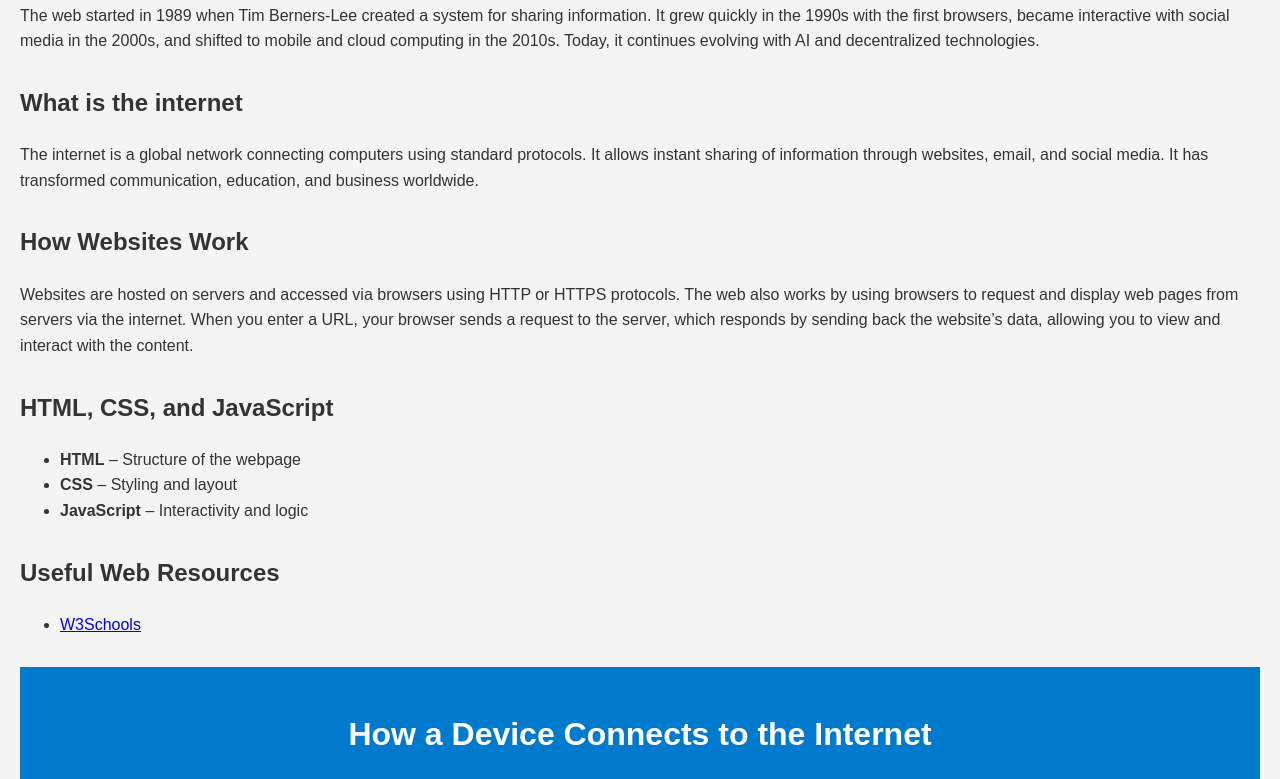
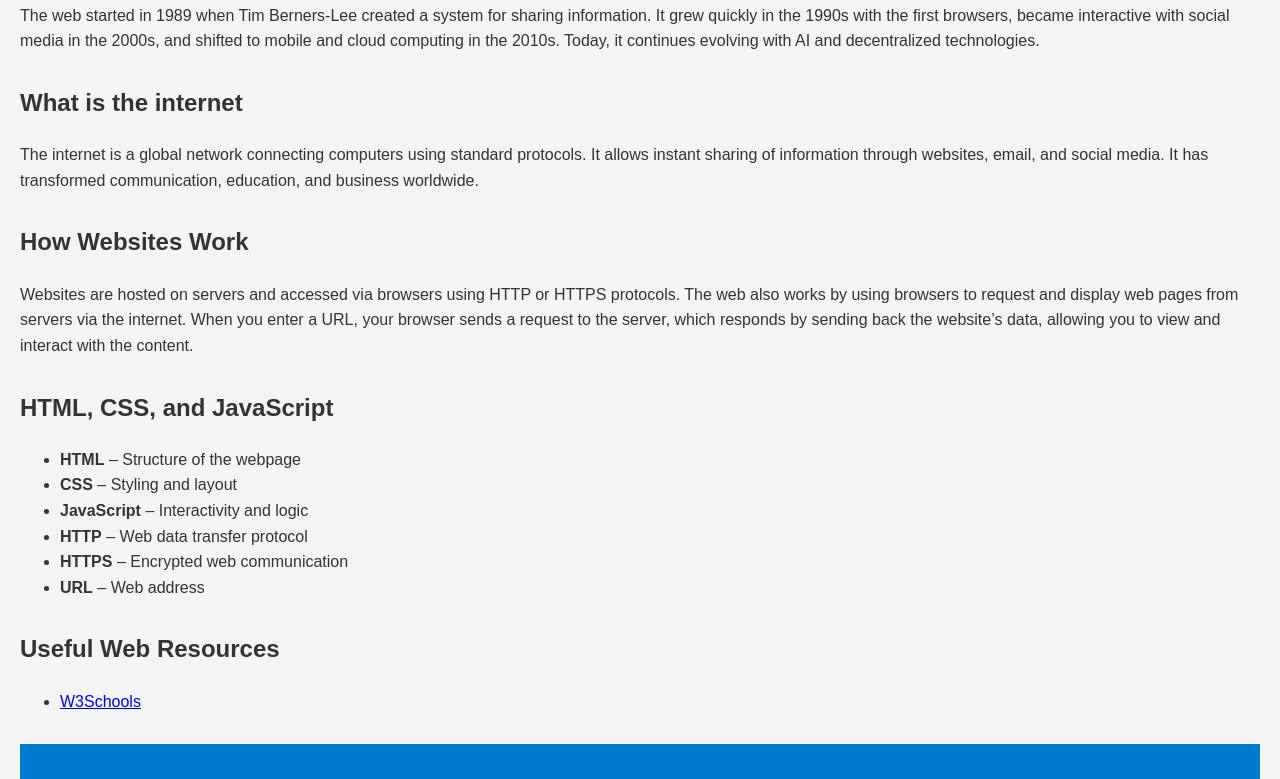
Before and after one commit to cyrusmartin-dot/All-the-Web, a plain HTML site: page index.html in a window 1280 px wide. Shown: the part 369-1148 px from the top of the page. Drawn offline with Linux system fonts and the light colour scheme; a script that the page names is missing.

Commit message:
Update index.html

```diff
--- a/index.html
+++ b/index.html
@@ -51,6 +51,9 @@
                 <li><strong>HTML</strong> – Structure of the webpage</li>
                 <li><strong>CSS</strong> – Styling and layout</li>
                 <li><strong>JavaScript</strong> – Interactivity and logic</li>
+                <li><strong>HTTP</strong> – Web data transfer protocol</li>
+                <li><strong>HTTPS</strong> – Encrypted web communication</li>
+                <li><strong>URL</strong> – Web address</li>
             </ul>
         </section>
 
```
